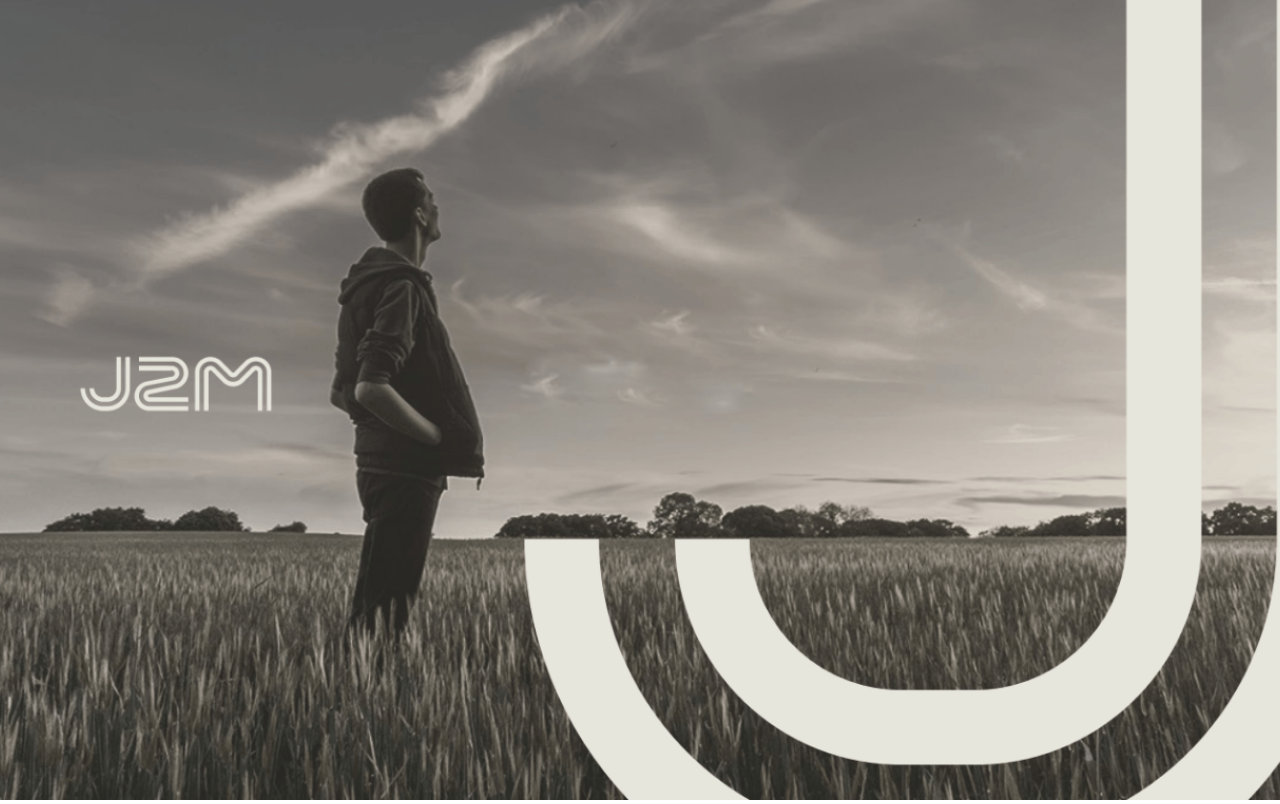
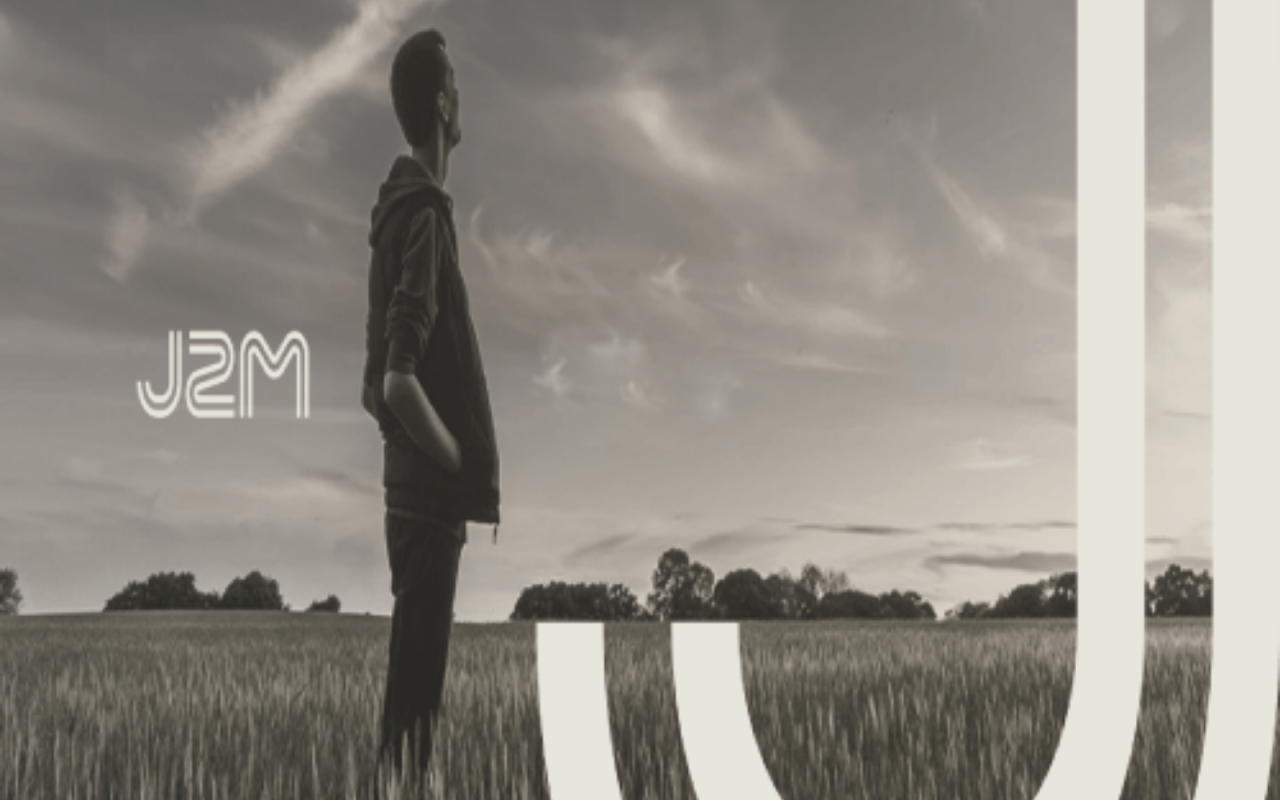
Before and after one commit to Grupo-J2M/ForcaFerti_Login_SalesForce, a plain HTML site: page index.html in a window 1280 px wide. Drawn offline with Linux system fonts and the light colour scheme.

Commit message:
Atualizações de código para correção de bugs e melhorias de desempenho.

```diff
--- a/index.html
+++ b/index.html
@@ -18,6 +18,6 @@
     </style>
 </head>
 <body>
-    <img class="full-width-img" src="src/banner_03.png"Imagem">
+    <img class="full-width-img" src="src/banner_04.png"Imagem">
 </body>
 </html>
```
Also changed, not shown: src/banner_04.png (added).
